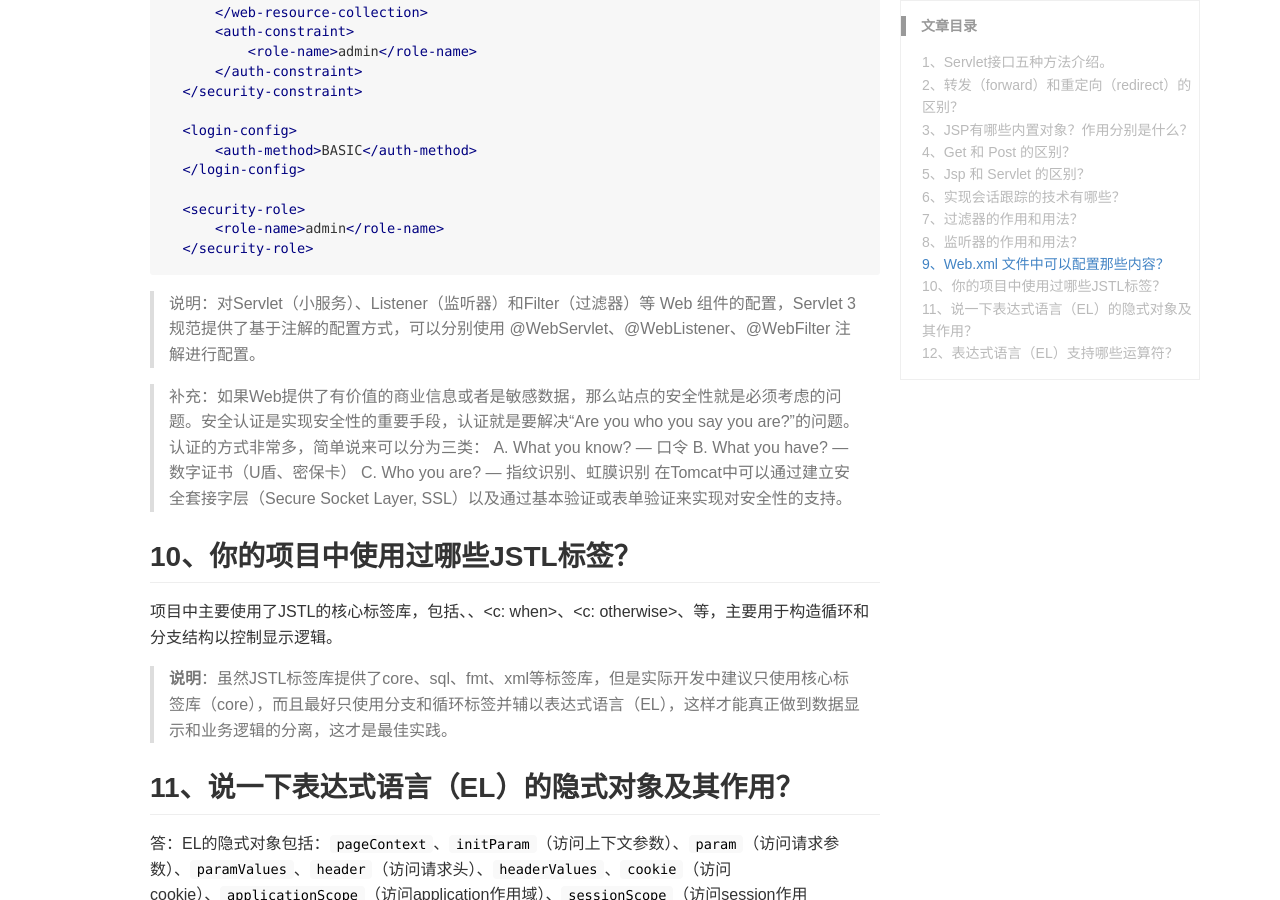
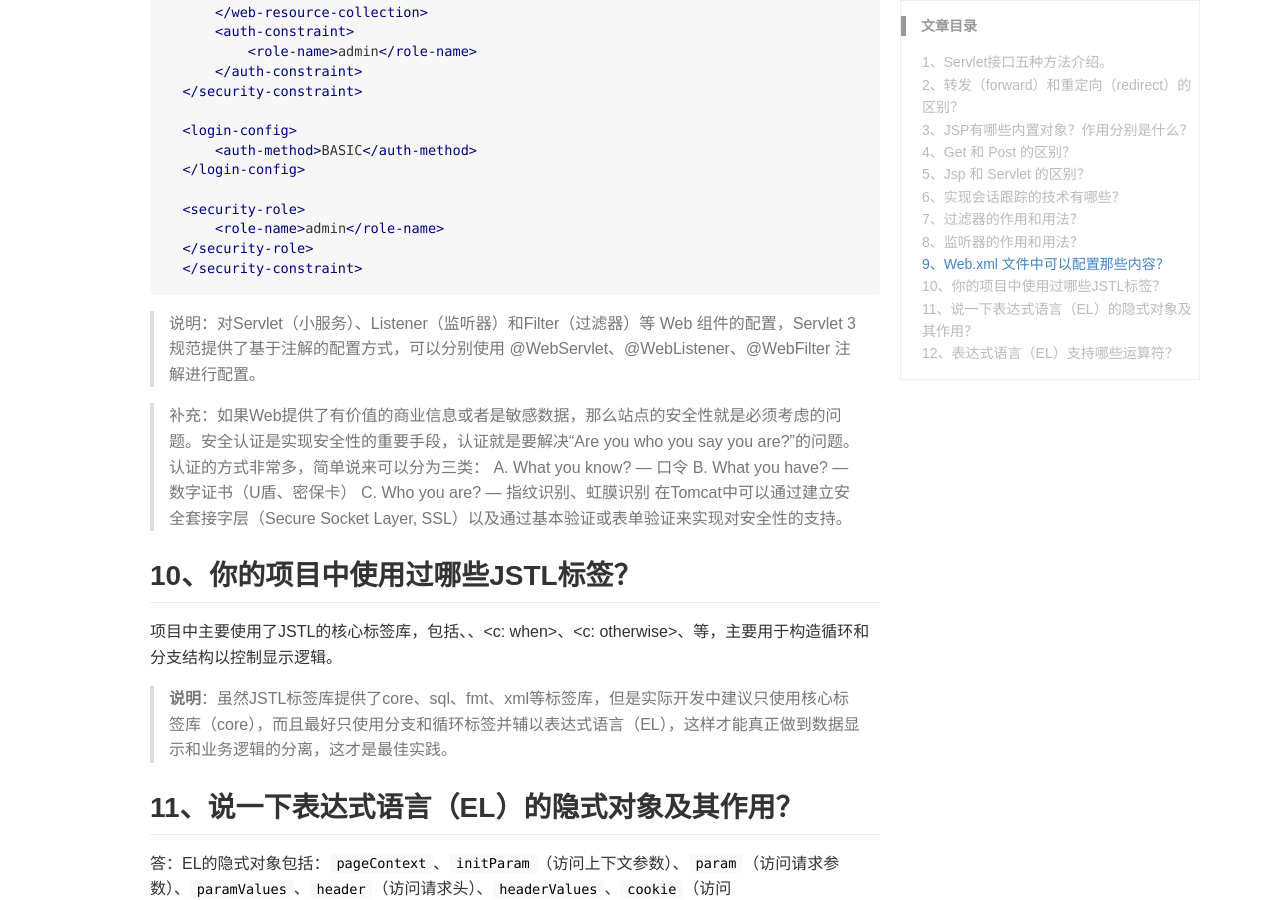
Before and after one commit to DoctorDeng/DoctorDeng.github.io, a Jekyll site: the page built from _posts/2016-09-12-java-面试.md, in a window 1280 px wide and 900 px high, scrolled down 10250 px. Built offline with Jekyll 4.4.1, drawn with Linux system fonts in a browser that asks for light colours.

Commit message:
modify file

````diff
--- a/_posts/2016-09-12-java-面试.md
+++ b/_posts/2016-09-12-java-面试.md
@@ -427,6 +427,7 @@ import javax.servlet.http.HttpSessionListener;
   <security-role>
       <role-name>admin</role-name>
   </security-role>
+  </security-constraint>
 ```
 
 > 说明：对Servlet（小服务）、Listener（监听器）和Filter（过滤器）等 Web 组件的配置，Servlet 3 规范提供了基于注解的配置方式，可以分别使用 @WebServlet、@WebListener、@WebFilter 注解进行配置。
````
